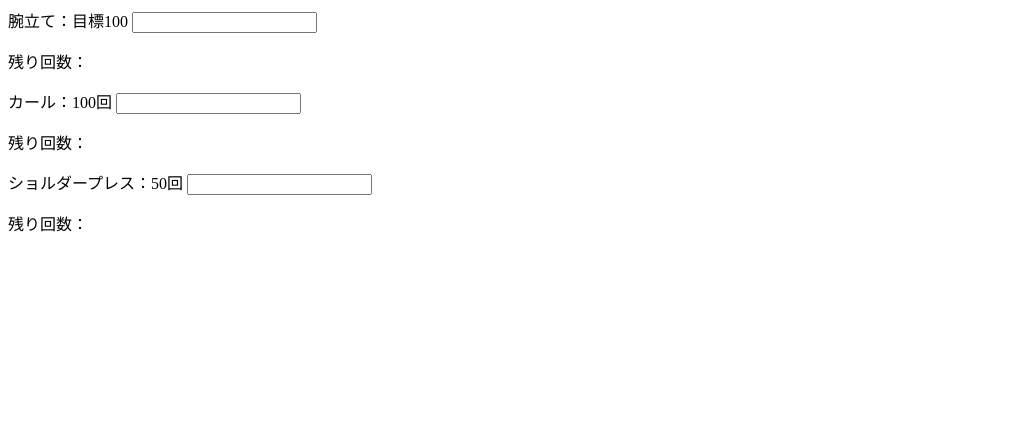
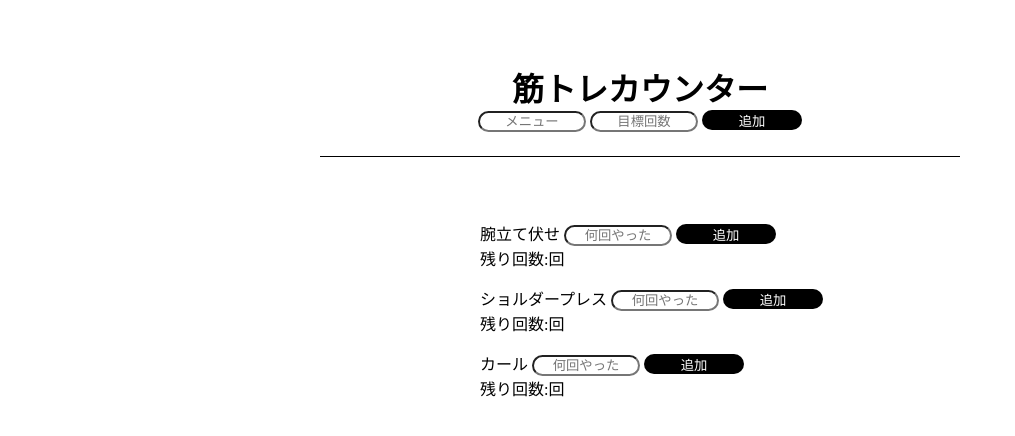
Before and after one commit to dashubei/muscle_counter, a plain HTML site: page index.html in a window 1280 px wide. Shown: the whole page, without its empty margins (0-1015 px from the left). Drawn offline with Linux system fonts and the light colour scheme.

Commit message:
何となく途中です

```diff
--- a/index.html
+++ b/index.html
@@ -8,9 +8,39 @@
 </head>
 <body>
     <div class="container">
+        <main class="main">
+            <div class="header">
+                <h1>筋トレカウンター</h1>
+                <input type="text" placeholder="メニュー" id="menu">
+                <input type="text" placeholder="目標回数" id="targetNum">
+                <button class="button" id="mainAdd">追加</button>
+            </div>
 
+            <div class="list">
+                <ul id="ul">
+                    <li>
+                        <span>腕立て伏せ</span>
+                        <input type="text" placeholder="何回やった">
+                        <button>追加</button>
+                        <p>残り回数:<span></span>回</p>
+                    </li>
+                    <li>
+                        <span>ショルダープレス</span>
+                        <input type="text" placeholder="何回やった">
+                        <button>追加</button>
+                        <p>残り回数:<span></span>回</p>
+                    </li>
+                    <li>
+                        <span>カール</span>
+                        <input type="text" placeholder="何回やった">
+                        <button>追加</button>
+                        <p>残り回数:<span></span>回</p>
+                    </li>
+                </ul>
+            </div>
+        </main>
     </div>
-    <form id="pushUp">
+    <!-- <form id="pushUp">
         <label>
             腕立て：目標100
             <input type="text" id="a">
@@ -30,7 +60,7 @@
             <input type="text" id="c">
             <p>残り回数：<span id="sholder"></span></p>
         </label>
-    </form>
+    </form> -->
     <script src="main.js"></script>
 </body>
 </html>
--- a/main.js
+++ b/main.js
@@ -1,29 +1,34 @@
 'use strict';
 
 {
-    const pushUp = document.getElementById('pushUp');
-    const curl = document.getElementById('curl');
-    const press = document.getElementById('press');
-    let chestCount = 100;
-    let armCount = 100;
-    let sholderCount = 100;
+    //メニューと目標回数で追加するとlistでhtmlを生成する
+        //メニューと回数を取得して、その値を用いて、listを生成する
+        //その際に、id属性を付与した状態で連番にしてそれをinputの属性に入れて追加していく
+        const menu = document.getElementById('menu');
+        const targetNum = document.getElementById('targetNum');
+        const mainAdd = document.getElementById('mainAdd');
+        const ul = document.getElementById('ul');
 
-    pushUp.addEventListener('submit', (e) => {
-        e.preventDefault();
-        const Num = chestCount - (document.getElementById('a').value);
-        document.getElementById('chest').textContent = Num;
-        chestCount = chestCount- (document.getElementById('a').value);
-    });
-    curl.addEventListener('submit', (e) => {
-        e.preventDefault();
-        const Num = armCount - (document.getElementById('b').value);
-        document.getElementById('arm').textContent = Num;
-        armCount = armCount- (document.getElementById('b').value);
-    });
-    press.addEventListener('submit', (e) => {
-        e.preventDefault();
-        const Num = sholderCount - (document.getElementById('c').value);
-        document.getElementById('sholder').textContent = Num;
-        sholderCount = sholderCount- (document.getElementById('c').value);
-    });
+
+
+        mainAdd.addEventListener('click', () => {
+            if (!(menu.value === "") && !(targetNum.value === "")) {
+                const newList = document.createElement('li');
+                const newSpan = document.createElement('span');
+                const newMenu = document.createTextNode(menu.value);
+                const newTargetNum = document.createTextNode(targetNum.value);
+                const newInput = document.createElement('input');
+                newList.appendChild(newSpan);
+                newList.appendChild(newMenu);
+                newList.appendChild(newTargetNum);
+                newList.appendChild(newInput);
+                console.log(newList);
+                ul.appendChild(newList);
+                menu.value = "";
+                targetNum.value = "";
+            } else {
+                console.log("二つとも入力してね");
+            }
+
+        });
 }
--- a/style.css
+++ b/style.css
@@ -1 +1,64 @@
 @charset "utf-8";
+
+body {
+  margin: 0;
+}
+
+h1 {
+  margin: 0;
+}
+
+ul {
+  list-style: none;
+}
+
+p {
+  margin: 0;
+}
+
+input {
+  outline: none;
+  width: 100px;
+  display: inline-block;
+  color: black;
+  border-radius: 20px;
+  text-align: center;
+}
+
+button {
+  background-color: black;
+  color: white;
+  display: inline-block;
+  width: 100px;
+  height: 20px;
+  cursor: pointer;
+  border: none;
+  border-radius: 20px;
+  transition: all .3s;
+}
+
+button:hover {
+  background-color: gray;
+  color: black;
+}
+
+.main {
+  text-align: center;
+}
+
+.header {
+  border-bottom: 1px solid black;
+  padding: 0 0 24px;
+  width: 640px;
+  margin: 64px auto;
+}
+
+.list {
+  width: 400px;
+  margin: 0 auto;
+  text-align: left;
+}
+
+li + li {
+  margin-top: 16px;
+}
```
